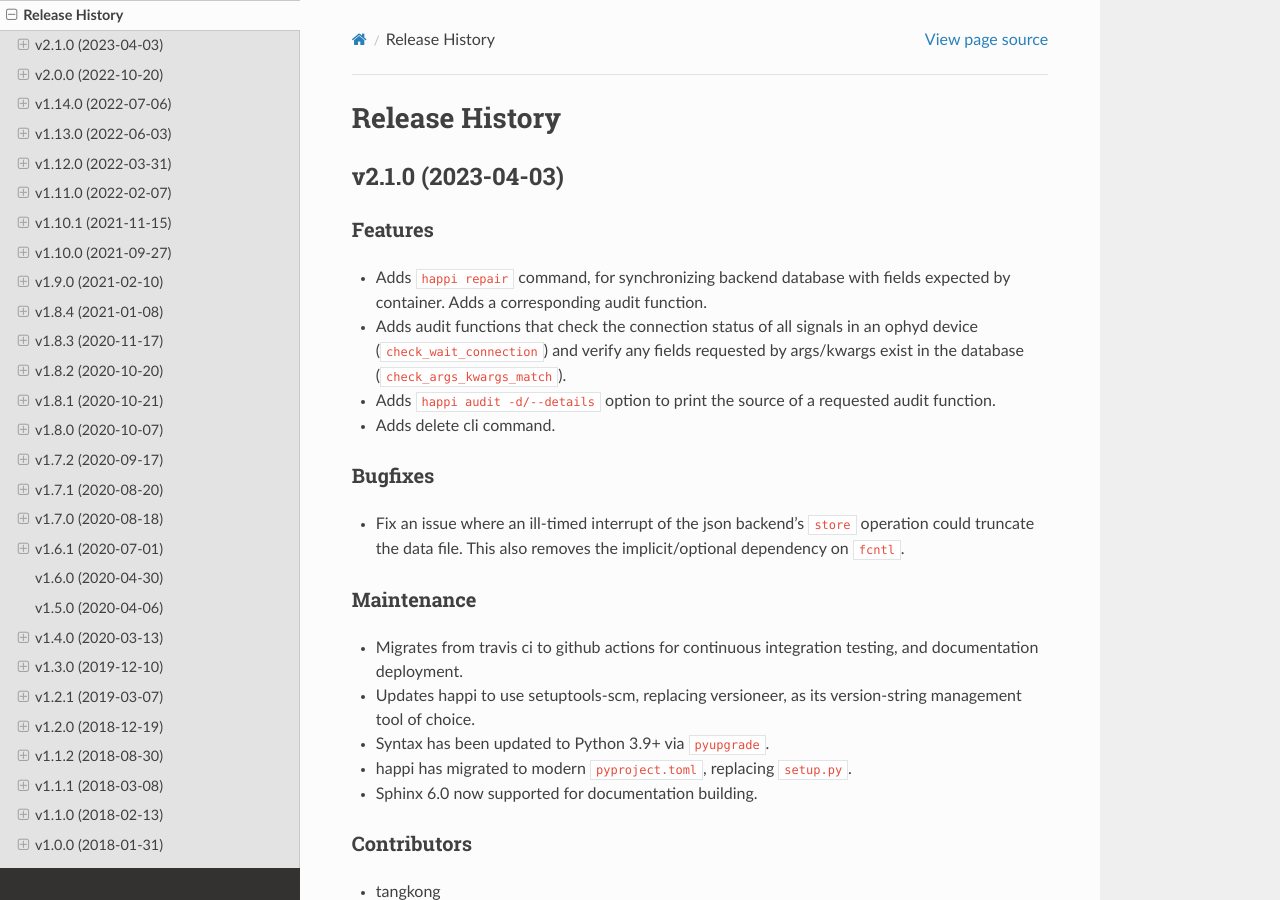
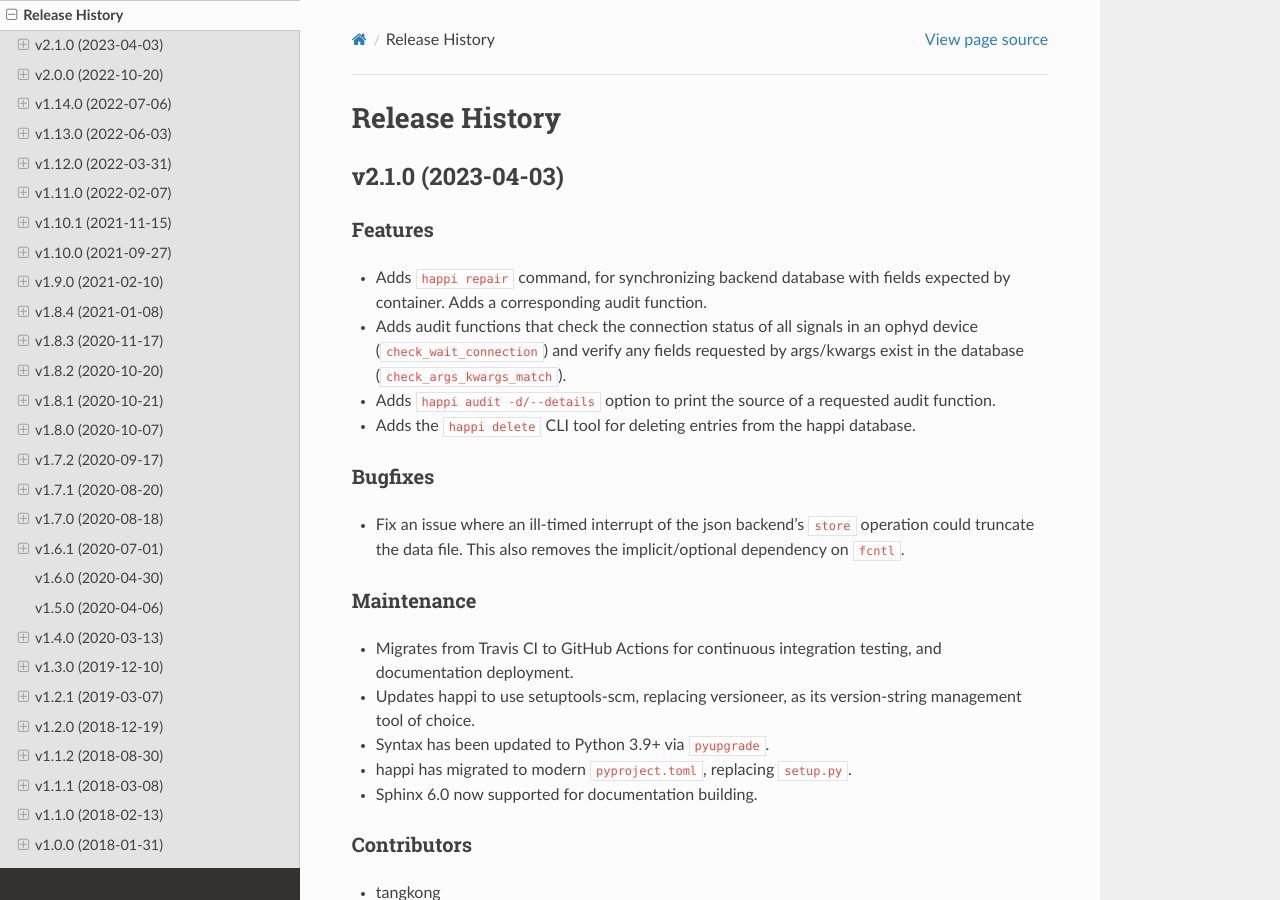
Before and after one commit to pcdshub/happi, a Sphinx documentation site: the page built from docs/source/releases.rst, in a window 1280 px wide and 900 px high. Built offline with Sphinx 7.4.7 and the Read the Docs theme 2.0.0, drawn with Linux system fonts in a browser that asks for light colours.

Commit message:
DOC: apply suggested formatting and clarity updates
Co-authored-by: Ken Lauer <klauer@users.noreply.github.com>

```diff
--- a/docs/source/releases.rst
+++ b/docs/source/releases.rst
@@ -14,7 +14,7 @@
   args/kwargs exist in the database (``check_args_kwargs_match``).
 - Adds ``happi audit -d/--details`` option to print the source of a requested
   audit function.
-- Adds delete cli command.
+- Adds the ``happi delete`` CLI tool for deleting entries from the happi database.
 
 Bugfixes
 --------
@@ -24,7 +24,7 @@
 
 Maintenance
 -----------
-- Migrates from travis ci to github actions for continuous integration testing, and documentation deployment.
+- Migrates from Travis CI to GitHub Actions for continuous integration testing, and documentation deployment.
 - Updates happi to use setuptools-scm, replacing versioneer, as its version-string management tool of choice.
 - Syntax has been updated to Python 3.9+ via ``pyupgrade``.
 - happi has migrated to modern ``pyproject.toml``, replacing ``setup.py``.
```
